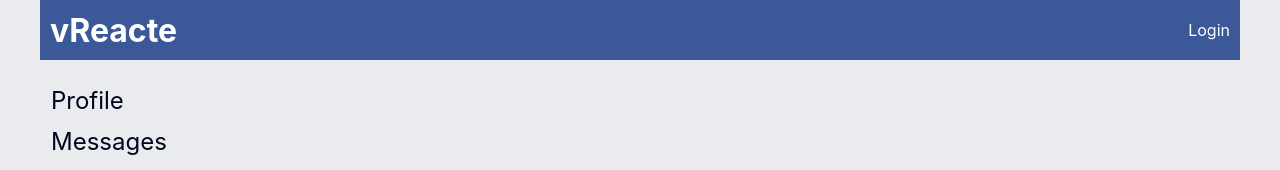
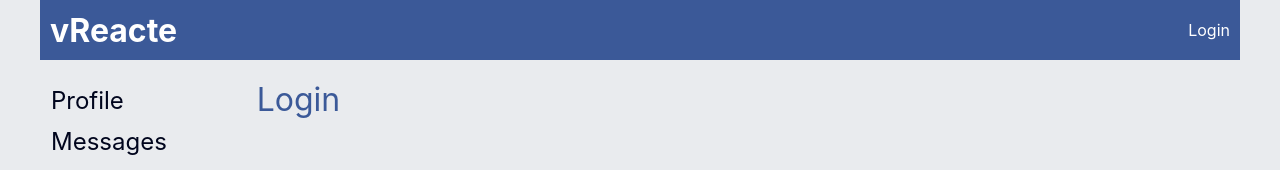
Before and after one commit to andrea-konova/learn_react, a React (Create React App) app in the folder first-project/: page /login in a window 1280 px wide. Shown: the top 170 px of the page. Built offline with nearby package versions, Linux system fonts and the light colour scheme; no server answers.

Commit message:
feat: added redirect to login

```diff
--- a/first-project/src/App.js
+++ b/first-project/src/App.js
@@ -9,6 +9,7 @@
 import UsersContainer from "./components/Users/UsersContainer";
 import ProfileContainer from "./components/Profile/ProfileContainer";
 import HeaderContainer from "./components/Header/HeaderContainer";
+import Login from "./components/Login/Login";
 
 const App = (props) => {
   return (
@@ -25,6 +26,8 @@
           <Route path='/users'
                  render={ () => <UsersContainer />}/>
           <Route path='/settings' render={ () => <Settings />} />
+          <Route path='/login'
+                 render={ () => <Login />} />
         </div>
       </div>
   );
--- a/first-project/src/components/Dialogs/Dialogs.jsx
+++ b/first-project/src/components/Dialogs/Dialogs.jsx
@@ -2,6 +2,7 @@
 import classes from './Dialogs.module.css';
 import DialogItem from "./DialogItem/DialogItem";
 import Message from "./Message/Message";
+import {Redirect} from "react-router-dom"
 
 const Dialogs = (props) => {
   let state = props.dialogsPage;
@@ -23,6 +24,8 @@
     props.updateNewMessageText(mess);
   };
 
+  if (!props.isAuth) return <Redirect to={"/login"} />;
+
   return (
     <div className={classes.dialogs}>
       <div className={classes.dialogs__items}>
--- a/first-project/src/components/Dialogs/DialogsContainer.jsx
+++ b/first-project/src/components/Dialogs/DialogsContainer.jsx
@@ -5,7 +5,8 @@
 
 let mapStateToProps = (state) => {
   return {
-    dialogsPage: state.dialogsPage
+    dialogsPage: state.dialogsPage,
+    isAuth: state.auth.isAuth
   }
 }
 
--- /dev/null
+++ b/first-project/src/components/Login/Login.jsx
@@ -0,0 +1,12 @@
+import React from 'react';
+import classes from './Login.module.css';
+
+const Login = (props) => {
+  return (
+    <div className={classes.item}>
+      Login
+    </div>
+  );
+}
+
+export default Login;
--- /dev/null
+++ b/first-project/src/components/Login/Login.module.css
@@ -0,0 +1,4 @@
+.item {
+    font-size: 32px;
+    color: #3b5998;
+}
--- a/first-project/src/components/Profile/ProfileContainer.jsx
+++ b/first-project/src/components/Profile/ProfileContainer.jsx
@@ -1,9 +1,8 @@
 import React from 'react';
 import Profile from "./Profile";
-import * as axios from "axios";
 import {connect} from "react-redux";
 import {getUserProfile} from "../../redux/profile-reducer";
-import {withRouter} from "react-router-dom";
+import {Redirect, withRouter} from "react-router-dom";
 
 class ProfileContainer extends React.Component {
 
@@ -16,6 +15,7 @@
   }
 
   render() {
+    if (!this.props.isAuth) return <Redirect to={"/login"} />;
     return (
       <Profile { ...this.props } profile={this.props.profile} />
     );
@@ -23,7 +23,8 @@
 }
 
 let mapStateToProps = (state) => ({
-  profile: state.profilePage.profile
+  profile: state.profilePage.profile,
+  isAuth: state.auth.isAuth
 });
 
 let WithUrlDataContainerComponent = withRouter(ProfileContainer);
```
Also changed, not shown: 1 other file (tests, documents, lock files or other folders).
